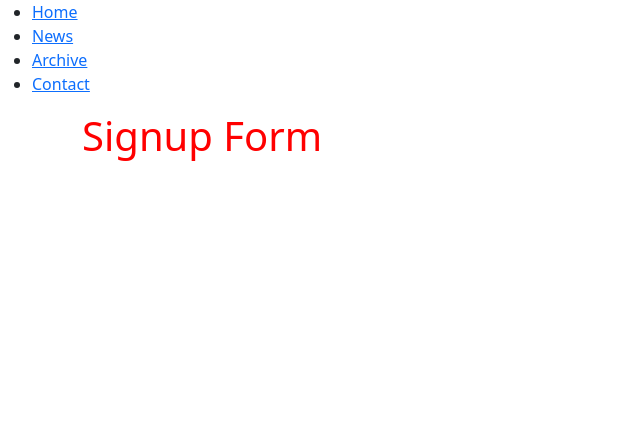
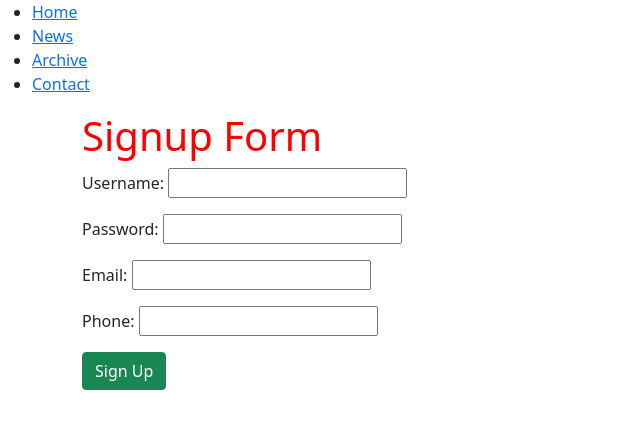
Before and after one commit to hillarykhan/drf-project, a Django app: page /signup/ in a window 1280 px wide. Shown: the top 429 px of the page, without its empty margins (0-640 px from the left). Run offline with Django 3.2, Linux system fonts and the light colour scheme; some libraries are stand-ins or nearby versions.

Commit message:
adds fields and functionality to signup form

```diff
--- /dev/null
+++ b/TestProject/NewsApp/forms.py
@@ -0,0 +1,7 @@
+from django import forms
+
+class RegistrationForm(forms.Form):
+    username = forms.CharField(max_length=100)
+    password = forms.CharField(max_length=100)
+    email = forms.CharField(max_length=100)
+    phone = forms.CharField(max_length=100)
--- a/TestProject/NewsApp/models.py
+++ b/TestProject/NewsApp/models.py
@@ -27,3 +27,6 @@ class RegistrationData(models.Model):
     password = models.CharField(max_length=100)
     email = models.CharField(max_length=100)
     phone = models.CharField(max_length=100)
+
+    def __str__(self):
+        return self.username
--- a/TestProject/NewsApp/urls.py
+++ b/TestProject/NewsApp/urls.py
@@ -1,10 +1,11 @@
 from django.urls import path
-from .views import NewsP, Home, Contact, NewsDate, Register
+from .views import NewsP, Home, Contact, NewsDate, Register, addUser
 
 urlpatterns = [
     path('', Home, name='home'),
     path('newsapp/', NewsP, name='news'),
     path('archive/<int:year>', NewsDate, name='newsdate'),
     path('contact/', Contact, name='contact'),
-    path('signup/', Register, name='register')
+    path('signup/', Register, name='register'),
+    path('addUser/', addUser, name='addUser')
 ]
--- a/TestProject/NewsApp/views.py
+++ b/TestProject/NewsApp/views.py
@@ -1,5 +1,6 @@
-from django.shortcuts import render
-from .models import News
+from django.shortcuts import redirect, render
+from .models import News, RegistrationData
+from .forms import RegistrationForm
 
 # Create your views here.
 
@@ -38,4 +39,21 @@ def Contact(request):
 
 def Register(request):
 
-    return render(request, 'signup.html')
+    context = {
+        "form":RegistrationForm
+    }
+    return render(request, 'signup.html', context)
+
+def addUser(request):
+    form = RegistrationForm(request.POST)
+
+    if form.is_valid():
+        myregister = RegistrationData(
+            username = form.cleaned_data['username'],
+            password = form.cleaned_data['password'],
+            email = form.cleaned_data['email'],
+            phone = form.cleaned_data['phone']
+        )
+
+        myregister.save()
+    return redirect('home')
--- a/TestProject/templates/signup.html
+++ b/TestProject/templates/signup.html
@@ -6,6 +6,16 @@
 
 <div class="container">
     <h1>Signup Form</h1>
+
+    <form action="{% url 'addUser' %}" method="post">
+
+        {% csrf_token %}
+        {{form.as_p}}
+
+        <input type="submit" value="Sign Up" class="btn btn-success">
+
+    </form>
+
 </div>
 
 {% endblock %}
```
